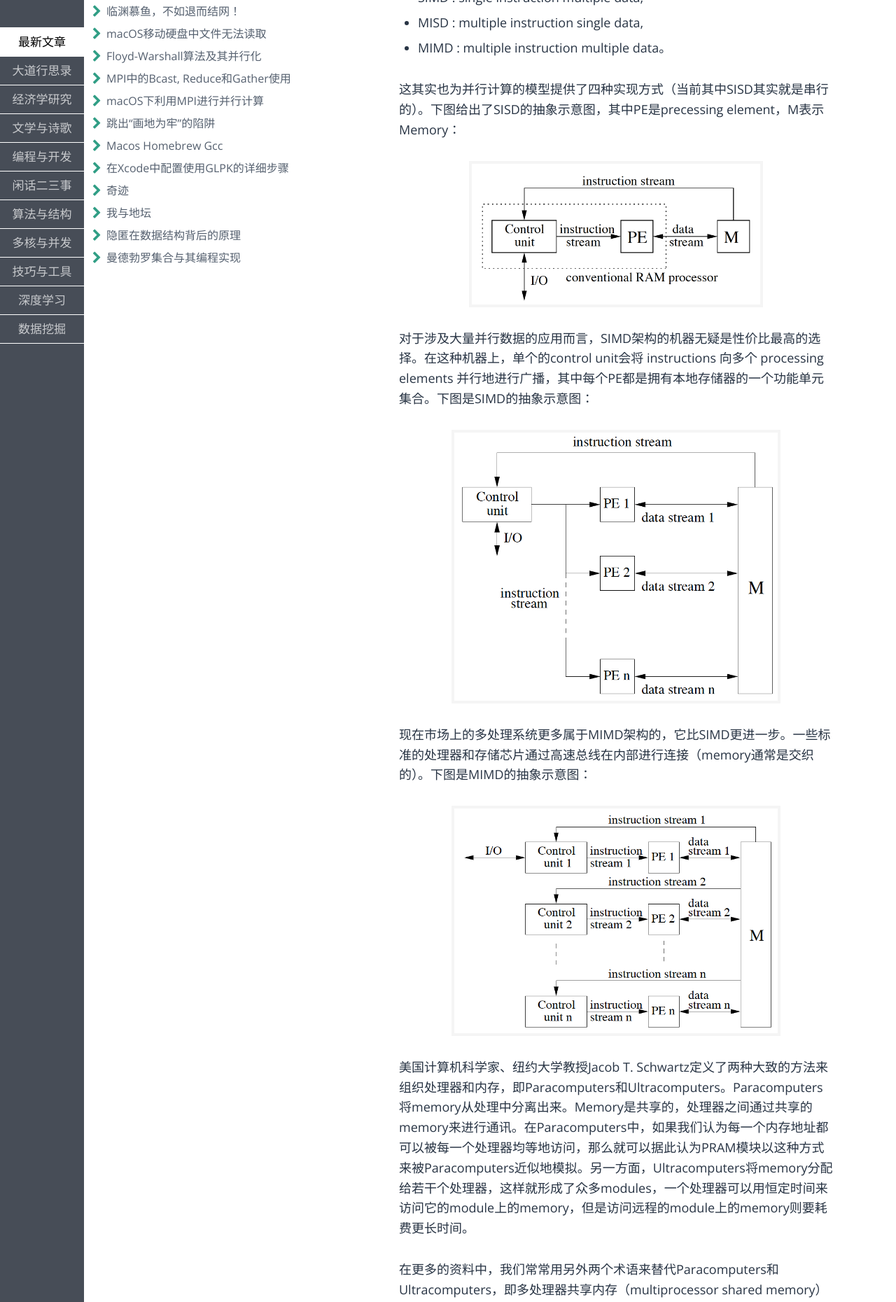
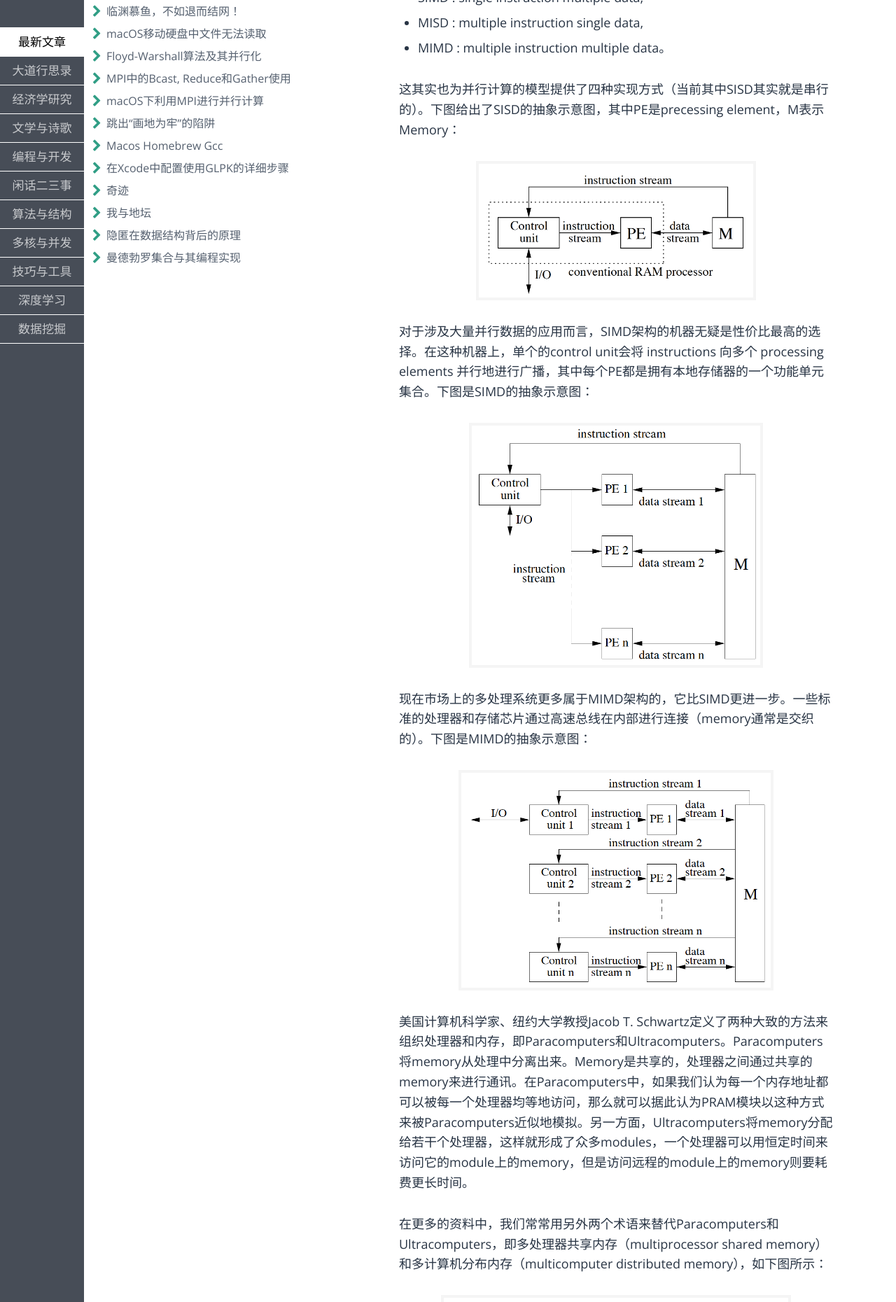
Before and after one commit to fzuo/baimafujinji, a Jekyll site: the page built from _posts/parallel/2009-10-29-Flynn-Schwartz.md, in a window 1280 px wide. Shown: the part 336-2196 px from the top of the page at 70% size. Built offline with Jekyll 4.4.1, drawn with Linux system fonts in a browser that asks for light colours; some web fonts are replaced.

Commit message:
Update 2009-10-29-Flynn-Schwartz.md

```diff
--- a/_posts/parallel/2009-10-29-Flynn-Schwartz.md
+++ b/_posts/parallel/2009-10-29-Flynn-Schwartz.md
@@ -16,19 +16,19 @@
 这其实也为并行计算的模型提供了四种实现方式（当前其中SISD其实就是串行的）。下图给出了SISD的抽象示意图，其中PE是precessing element，M表示Memory：
 
 <p align="center">
-<img src="https://fzuo.github.io/assets/img/parallel/parallel02.png" width="420">
+<img src="https://fzuo.github.io/assets/img/parallel/parallel02.png" width="400">
 </p>
 
 对于涉及大量并行数据的应用而言，SIMD架构的机器无疑是性价比最高的选择。在这种机器上，单个的control unit会将 instructions 向多个 processing elements 并行地进行广播，其中每个PE都是拥有本地存储器的一个功能单元集合。下图是SIMD的抽象示意图：
 
 <p align="center">
-<img src="https://fzuo.github.io/assets/img/parallel/parallel03.png" width="470">
+<img src="https://fzuo.github.io/assets/img/parallel/parallel03.png" width="420">
 </p>
 
 现在市场上的多处理系统更多属于MIMD架构的，它比SIMD更进一步。一些标准的处理器和存储芯片通过高速总线在内部进行连接（memory通常是交织的）。下图是MIMD的抽象示意图：
 
 <p align="center">
-<img src="https://fzuo.github.io/assets/img/parallel/parallel04.png" width="470">
+<img src="https://fzuo.github.io/assets/img/parallel/parallel04.png" width="450">
 </p>
 
 美国计算机科学家、纽约大学教授Jacob T. Schwartz定义了两种大致的方法来组织处理器和内存，即Paracomputers和Ultracomputers。Paracomputers将memory从处理中分离出来。Memory是共享的，处理器之间通过共享的memory来进行通讯。在Paracomputers中，如果我们认为每一个内存地址都可以被每一个处理器均等地访问，那么就可以据此认为PRAM模块以这种方式来被Paracomputers近似地模拟。另一方面，Ultracomputers将memory分配给若干个处理器，这样就形成了众多modules，一个处理器可以用恒定时间来访问它的module上的memory，但是访问远程的module上的memory则要耗费更长时间。
```
